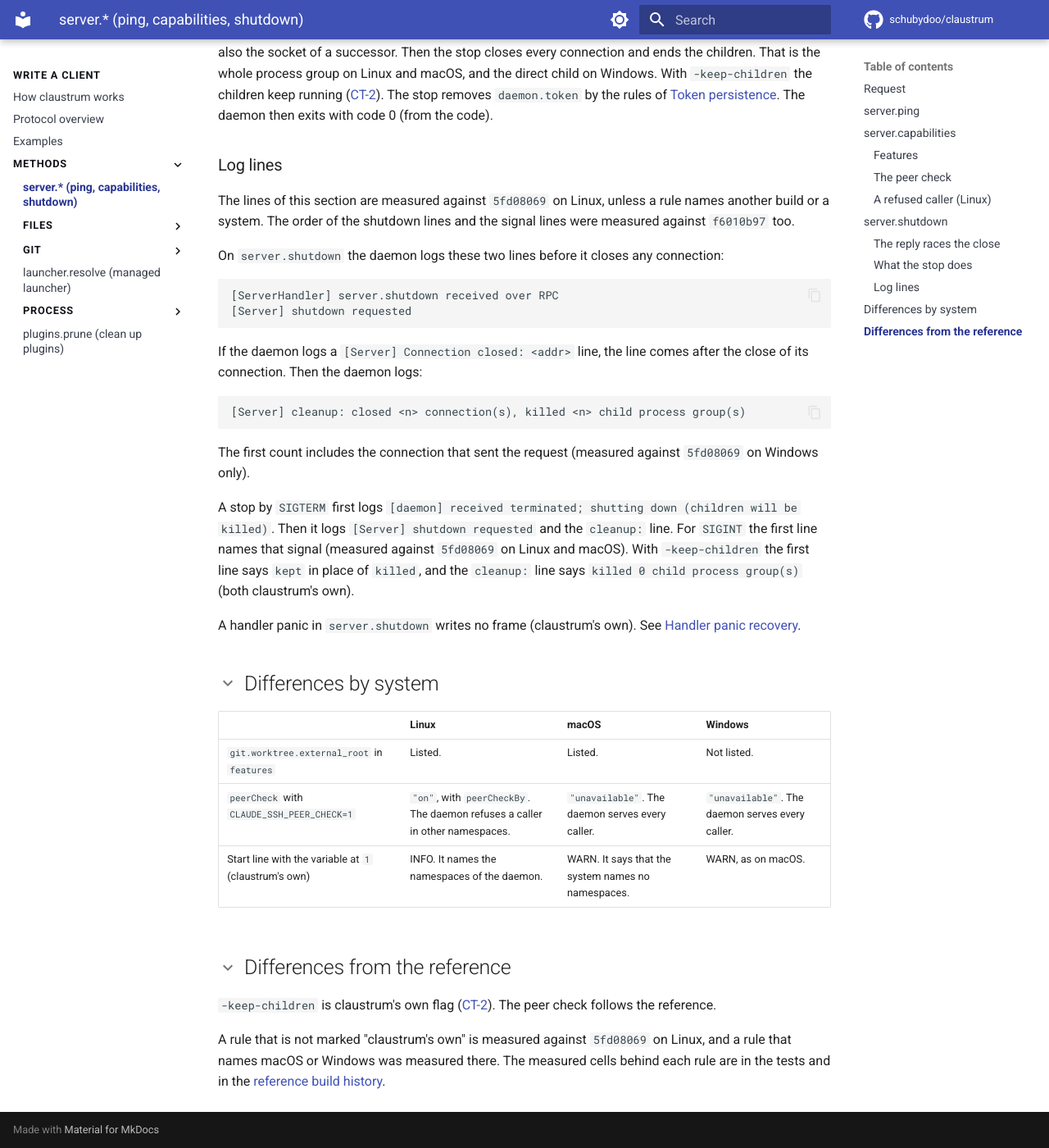
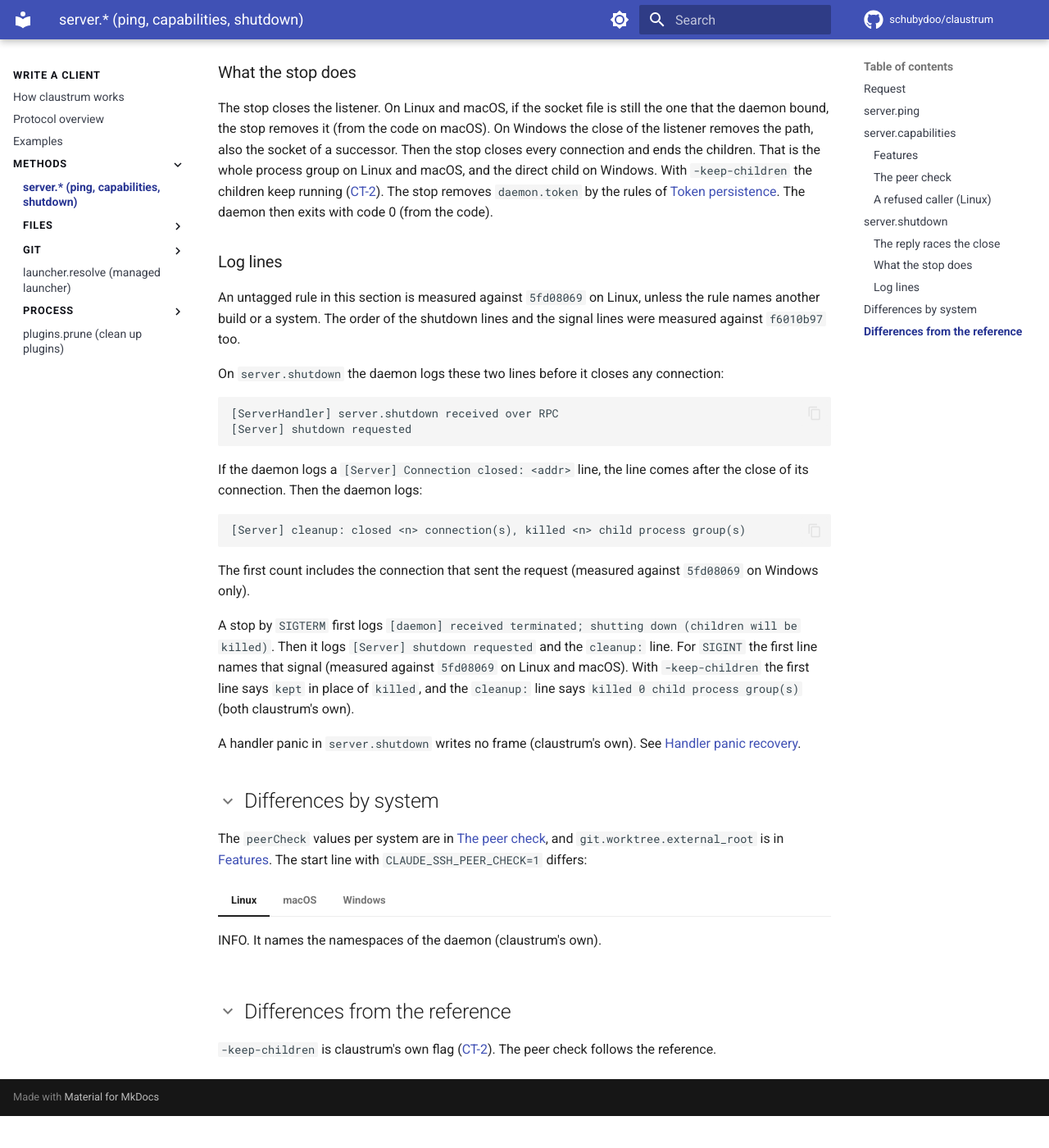
Before and after one commit to schubydoo/claustrum, an MkDocs documentation site: the page built from docs/protocol/server.md, in a window 1280 px wide and 1400 px high, scrolled down 3743 px. Shown: the whole window at 82% size. Built offline with MkDocs 1.6.1 and Material for MkDocs 9.7.7, drawn with Linux system fonts in a browser that asks for light colours; comment, search, counter and statistics services are not loaded; after the commit the page ends 5104 px from its top, so only the background shows below that; some of the changed text lies outside the part shown.

Commit message:
docs: rewrite git.info, git.list_branches, server.* and plugins.prune to the page template
Co-Authored-By: Claude Opus 5.5 <noreply@anthropic.com>

````diff
--- a/docs/STYLE.md
+++ b/docs/STYLE.md
@@ -1,6 +1,6 @@
 # Docs style guide
 
-This guide gives one template for each page type, the limits for a page, and the rule for evidence marks. When you write or change a page under `docs/`, use it. Each page opens with a summary and puts the common case before the rare one.
+This guide gives one template for each page type, the limits for a page, and the rule for evidence marks. When you write or change a page under `docs/`, use it.
 
 ## Page types
 
@@ -14,7 +14,7 @@ Each page has one type. The type sets the order of the sections.
 | Explanation | Why does it work this way? | [Architecture](ARCHITECTURE.md) |
 | Record | What happened, and when? | [Reference builds](REFERENCE-BUILDS.md) |
 
-Do not mix types on one page. Link to the explanation instead of explaining in a how-to.
+Do not mix types on one page.
 
 ## Templates
 
@@ -57,7 +57,7 @@ The common case first, in the order a client meets it.
 Link to each divergence entry.
 ```
 
-A page keeps a heading that other pages link to, in the template order. Use one tab for systems that share a rule. A tag inside a tab narrows that tab, and an untagged rule in a tab is measured on the systems of its tab. Group an Errors table of more than about 8 rows under H3 headings.
+A page keeps a heading that other pages link to, in the template order. Use one tab for systems that share a rule. A tag inside a tab narrows that tab. An untagged rule in a tab claims only the systems that both the top line and the tab name. If they share none, the rule carries its own tag. Group an Errors table of more than about 8 rows under H3 headings.
 
 ### How-to
 
@@ -133,7 +133,7 @@ One short section for each entry, in the same order.
 
 ## What goes where
 
-The main text holds what a reader needs in the common case. A rule that the reader acts on stays on the page, with one example for each rule that a client applies.
+The main text holds what a reader needs in the common case. A rule that the reader acts on stays on the page.
 
 Put a rare state in a collapsed block (`??? note "Title"`). A rare state is a state a client reaches only in an unusual setup, such as a link in a path. A collapsed block still counts for the word limit.
 
@@ -144,11 +144,11 @@ Move these out of the page:
 
 A fact tagged "not measured" or "from the code" stays on the page. It tells the reader how far to trust the rule.
 
-Each fact has one home. Link to the home. Do not copy its text. A rewrite can move a fact to its shared home, and the fact map names that home.
+Each fact has one home. Link to the home. Do not copy its text.
 
 ## Limits
 
-**Words between two headings: at most 250.** This is a target for new and rewritten text. No test enforces it yet. A table or a tab block counts as one unit.
+**Words between two headings: at most 250.** This is a target for new and rewritten text. A table or a tab block counts as one unit.
 
 **Sentence length: 8 to 20 words in a procedure, 8 to 25 words in a description.** A run of sentences under 8 words reads as a list with no thread. Join two related short sentences, and say why before the rule.
 
@@ -182,5 +182,3 @@ After:
 ```markdown
 A cut can split a multi-byte character (claustrum's own) (not measured). In a porcelain line, the JSON encoding then sends U+FFFD for each leftover byte (claustrum's own) (not measured).
 ```
-
-Each rule keeps its own tags, because they are separate rules.
--- a/docs/protocol/server.md
+++ b/docs/protocol/server.md
@@ -1,6 +1,8 @@
 # server.*
 
-The `server.*` methods describe the daemon and stop it. `server.ping` tells a client that the daemon answers. `server.capabilities` lists the methods and the optional features of this build. `server.shutdown` stops the daemon.
+The `server.*` methods describe the daemon and stop it. `server.ping` tells a client that the daemon answers. `server.capabilities` lists the methods and the optional features of this build. `server.shutdown` stops the daemon. The surprise: `server.shutdown` needs no token, and its reply can lose a race with the close of the connection.
+
+An untagged rule on this page matches build `5fd08069`, measured on Linux. A rule that names macOS or Windows was measured there against `5fd08069`. The measured cells behind each rule are in the tests and in the [reference build history](../REFERENCE-BUILDS.md).
 
 ## Request
 
@@ -119,7 +121,7 @@ The stop closes the listener. On Linux and macOS, if the socket file is still th
 
 ### Log lines
 
-The lines of this section are measured against `5fd08069` on Linux, unless a rule names another build or a system. The order of the shutdown lines and the signal lines were measured against `f6010b97` too.
+An untagged rule in this section is measured against `5fd08069` on Linux, unless the rule names another build or a system. The order of the shutdown lines and the signal lines were measured against `f6010b97` too.
 
 On `server.shutdown` the daemon logs these two lines before it closes any connection:
 
@@ -142,14 +144,17 @@ A handler panic in `server.shutdown` writes no frame (claustrum's own). See [Han
 
 ## Differences by system
 
-| | Linux | macOS | Windows |
-|---|---|---|---|
-| `git.worktree.external_root` in `features` | Listed. | Listed. | Not listed. |
-| `peerCheck` with `CLAUDE_SSH_PEER_CHECK=1` | `"on"`, with `peerCheckBy`. The daemon refuses a caller in other namespaces. | `"unavailable"`. The daemon serves every caller. | `"unavailable"`. The daemon serves every caller. |
-| Start line with the variable at `1` (claustrum's own) | INFO. It names the namespaces of the daemon. | WARN. It says that the system names no namespaces. | WARN, as on macOS. |
+The `peerCheck` values per system are in [The peer check](#the-peer-check), and `git.worktree.external_root` is in [Features](#features). The start line with `CLAUDE_SSH_PEER_CHECK=1` differs:
+
+=== "Linux"
+    INFO. It names the namespaces of the daemon (claustrum's own).
+
+=== "macOS"
+    WARN. It says that the system names no namespaces (claustrum's own).
+
+=== "Windows"
+    WARN, as on macOS (claustrum's own).
 
 ## Differences from the reference
 
 `-keep-children` is claustrum's own flag ([CT-2](../DIVERGENCES.md#ct-2)). The peer check follows the reference.
-
-A rule that is not marked "claustrum's own" is measured against `5fd08069` on Linux, and a rule that names macOS or Windows was measured there. The measured cells behind each rule are in the tests and in the [reference build history](../REFERENCE-BUILDS.md).
````
Also changed, not shown: other parts of docs/STYLE.md (+1 -1 lines), docs/protocol/git-info.md (+29 -20 lines), docs/protocol/git-list-branches.md (+21 -12 lines), docs/protocol/plugins-prune.md (+33 -35 lines), 1 other file.
